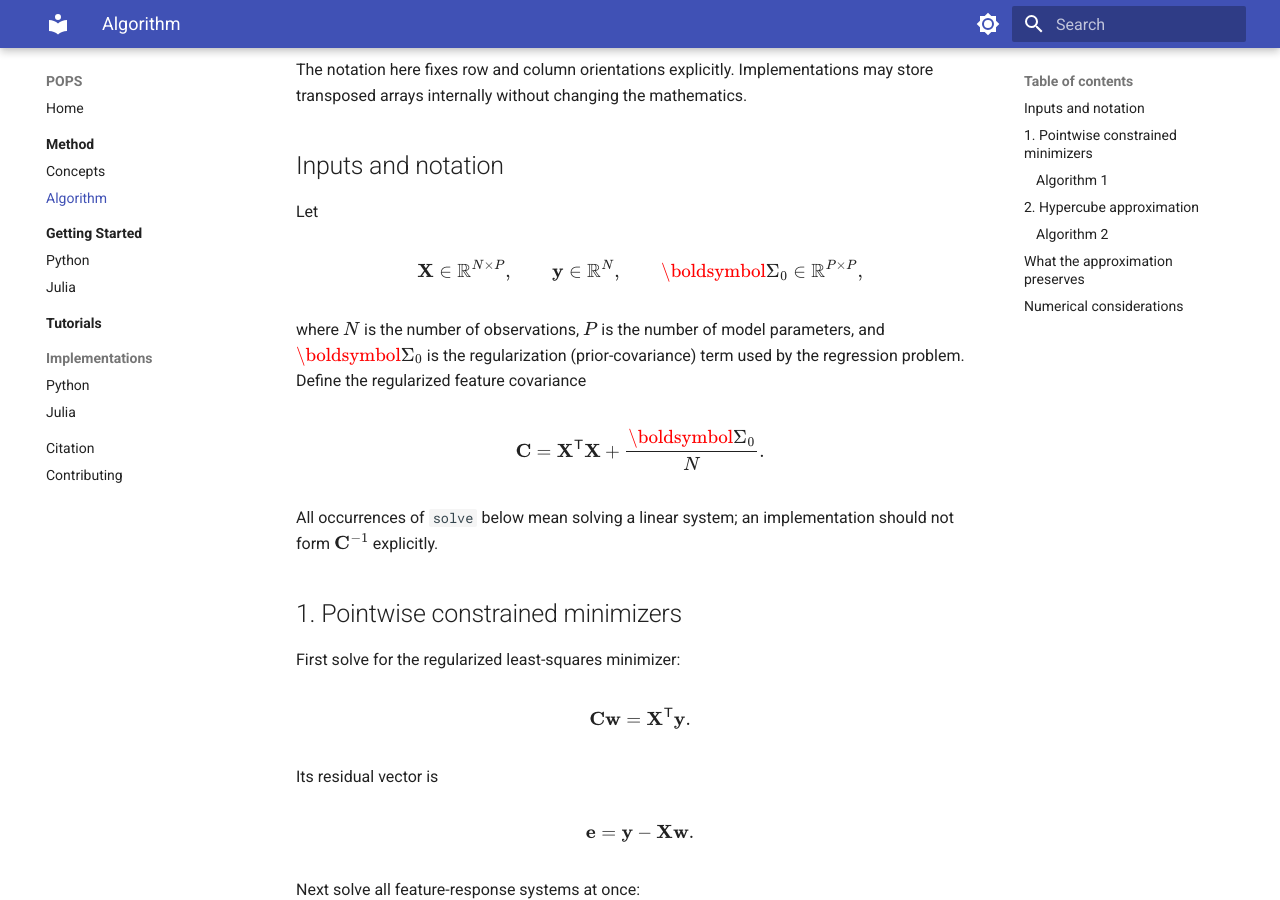
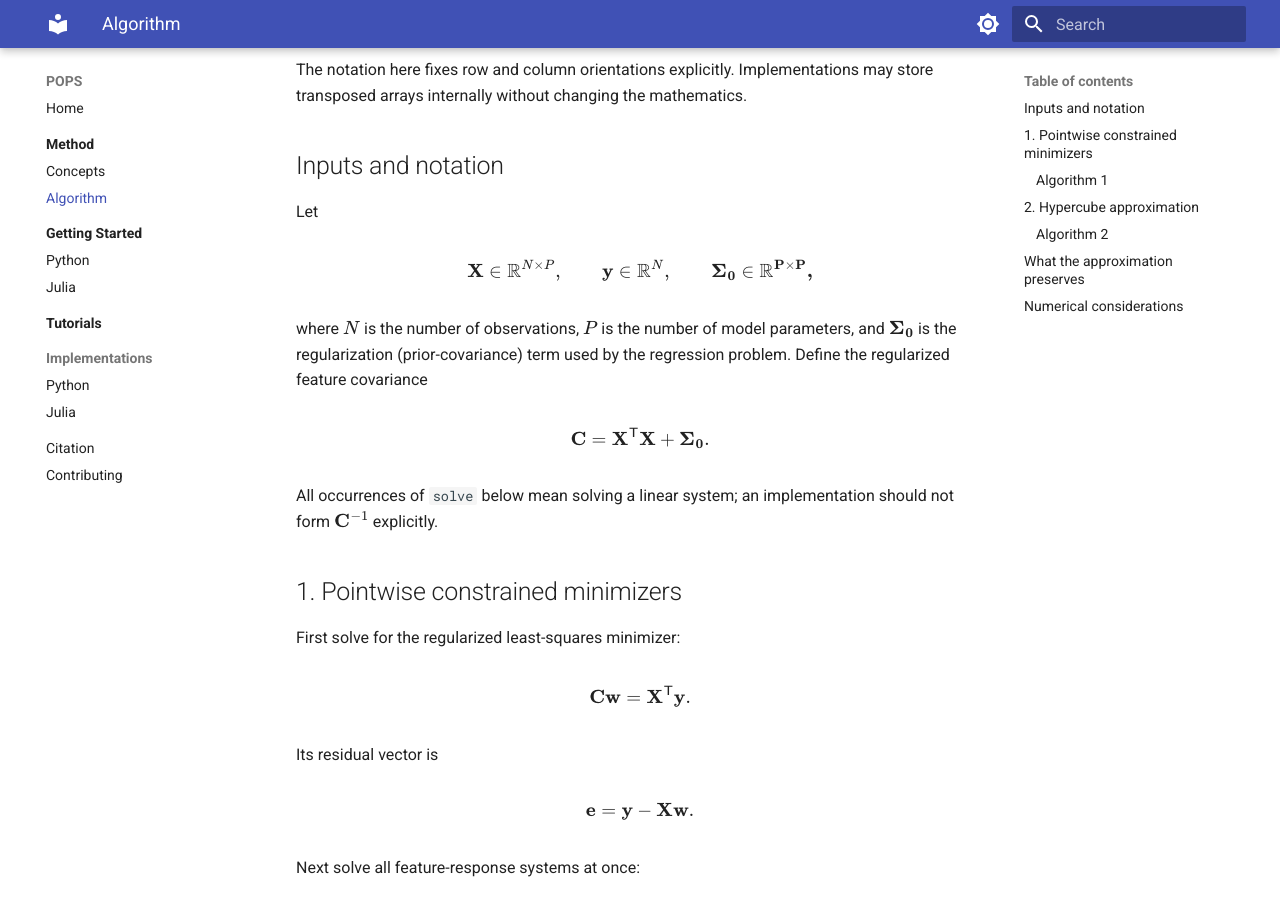
Before and after one commit to POPS-UQ/POPS-UQ.github.io, an MkDocs documentation site: the page built from docs/method/algorithm.md, in a window 1280 px wide and 900 px high, scrolled down 316 px. Built offline with MkDocs 1.6.1 and Material for MkDocs 9.7.7, drawn with Linux system fonts in a browser that asks for light colours.

Commit message:
Update algorithm.md

```diff
--- a/docs/method/algorithm.md
+++ b/docs/method/algorithm.md
@@ -18,16 +18,16 @@ Let
 \[
 \mathbf X \in \mathbb R^{N\times P},\qquad
 \mathbf y \in \mathbb R^N,\qquad
-\boldsymbol\Sigma_0 \in \mathbb R^{P\times P},
+\bf\Sigma_0 \in \mathbb R^{P\times P},
 \]
 
 where $N$ is the number of observations, $P$ is the number of model
-parameters, and \(\boldsymbol\Sigma_0\) is the regularization (prior-covariance)
+parameters, and \(\bf\Sigma_0\) is the regularization (prior-covariance)
 term used by the regression problem. Define the regularized feature covariance
 
 \[
 \mathbf C = \mathbf X^\mathsf T\mathbf X
-             + \frac{\boldsymbol\Sigma_0}{N}.
+             + {\bf\Sigma_0}.
 \]
 
 All occurrences of `solve` below mean solving a linear system; an implementation
```
